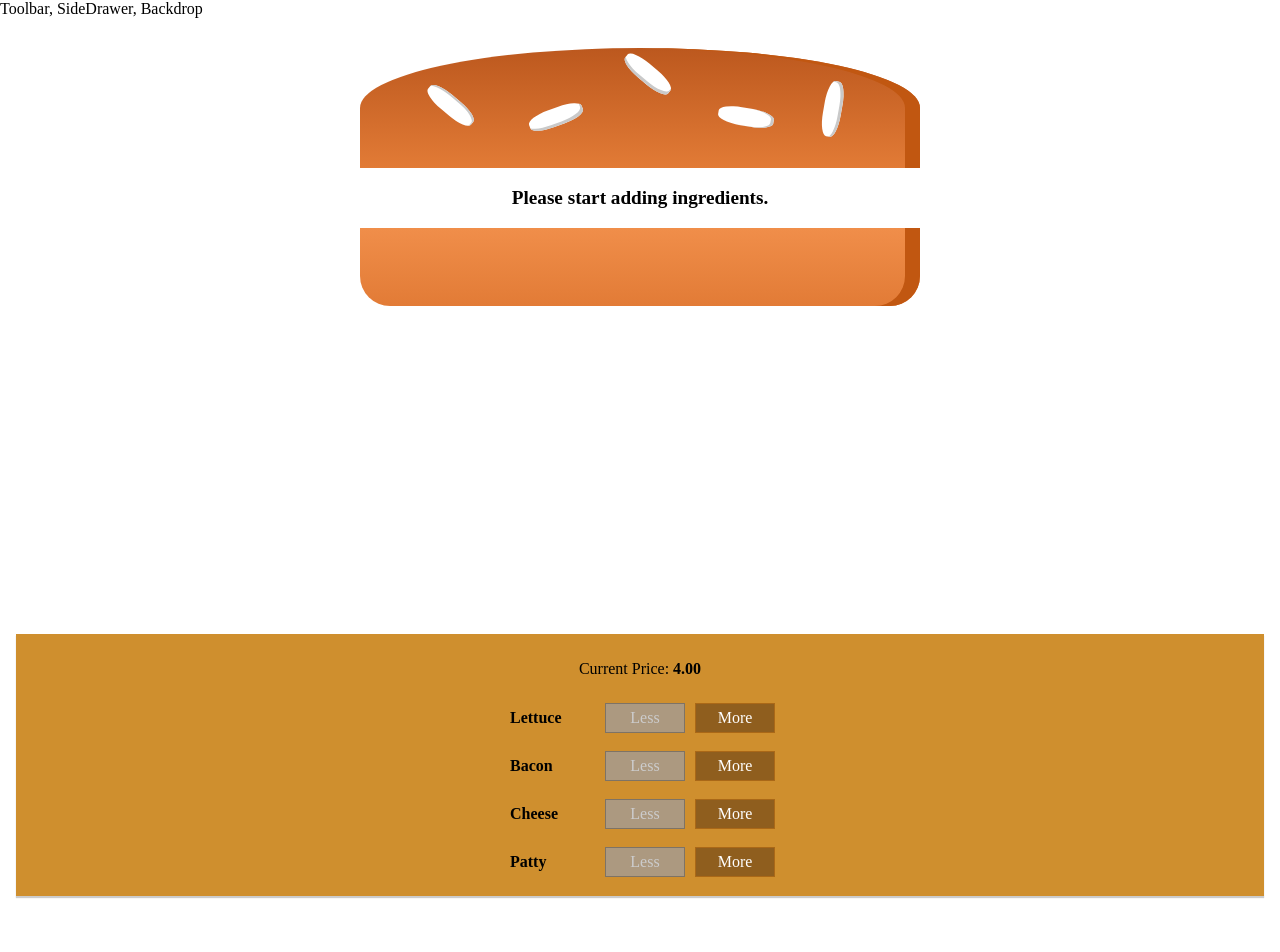
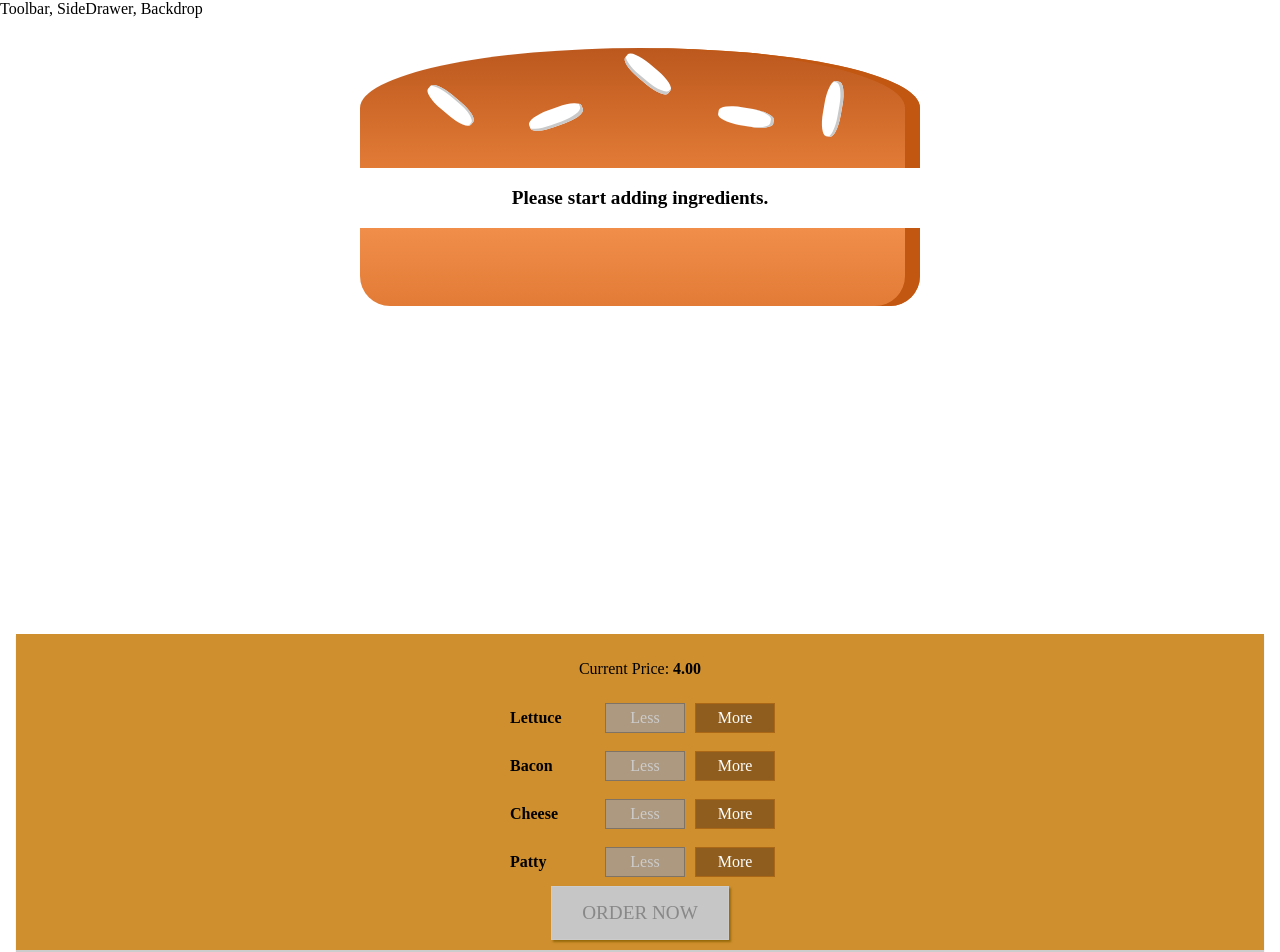
Before and after one commit to Kartofle/Burger-Builder, a React (Create React App) app: page / in a window 1280 px wide. Shown: the top 952 px of the page. Before the commit the page ends 912 px from the top, so only its background shows below. Built offline with nearby package versions, Linux system fonts and the light colour scheme.

Commit message:
finalized build controls

```diff
--- a/src/components/Burger/BuildControls/BuildControls.js
+++ b/src/components/Burger/BuildControls/BuildControls.js
@@ -21,6 +21,9 @@ const buildControls = (props) => (
                 removed={() => props.ingredientRemoved(ctrl.type)}
                 disabled={props.ingredientDisabled[ctrl.type]} />
         ))}
+        <button
+            className={styles.OrderButton}
+            disabled={!props.purchasable}>ORDER NOW</button>
     </div>
 );
 
--- a/src/containers/BurgerBuilder/BurgerBuilder.js
+++ b/src/containers/BurgerBuilder/BurgerBuilder.js
@@ -18,7 +18,15 @@ class BurgerBuilder extends Component {
             cheese: 0,
             patty: 0
         },
-        totalPrice: 4.00
+        totalPrice: 4.00,
+        purchasable: false
+    }
+
+    isPurchasableHandler (ingredients) {
+        const sum = Object.keys(ingredients).map(igKey => {
+            return ingredients[igKey];
+        }).reduce((sum, el) => { return sum + el }, 0);
+        this.setState({ purchasable: sum > 0 })
     }
 
     addIngredientHandler = (type) => {
@@ -30,6 +38,7 @@ class BurgerBuilder extends Component {
         const oldPrice = this.state.totalPrice;
         const newPrice = oldPrice + priceAddition;
         this.setState({totalPrice: newPrice, ingredients: updatedIngredients});
+        this.isPurchasableHandler(updatedIngredients);
     }
 
     removeIngredientHandler = (type) => {
@@ -44,6 +53,7 @@ class BurgerBuilder extends Component {
         const oldPrice = this.state.totalPrice;
         const newPrice = oldPrice - priceDeduction;
         this.setState({totalPrice: newPrice, ingredients: updatedIngredients});
+        this.isPurchasableHandler(updatedIngredients);
     }
 
     render () {
@@ -60,7 +70,8 @@ class BurgerBuilder extends Component {
                     ingredientAdded={this.addIngredientHandler}
                     ingredientRemoved={this.removeIngredientHandler}
                     ingredientDisabled={disabledInfo}
-                    price={this.state.totalPrice} />
+                    price={this.state.totalPrice}
+                    purchasable={this.state.purchasable}/>
             </Fragment>
         );
     }
```
